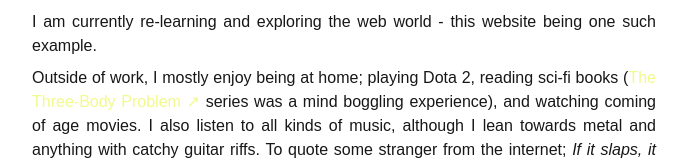
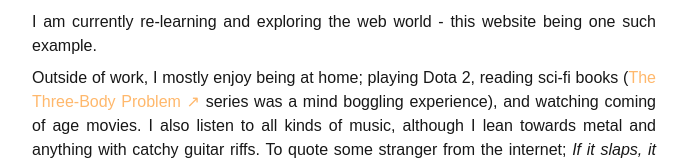
Before and after one commit to davdmoo/davdmoo, a Next.js app: page / in a window 1280 px wide. Shown: the part 392-552 px from the top of the page, without its empty margins (296-983 px from the left). Built offline with nearby package versions, Linux system fonts and the light colour scheme.

Commit message:
fix color on a link

```diff
--- a/app/page.tsx
+++ b/app/page.tsx
@@ -19,7 +19,7 @@ export default function Home() {
         I am currently re-learning and exploring the web world - this website being one such example.
       </p>
       <p className="mb-2">
-        Outside of work, I mostly enjoy being at home; playing Dota 2, reading sci-fi books (<Link href="https://www.goodreads.com/book/show/20518872-the-three-body-problem" target="_blank" rel="noopener noreferrer" style={{color: "#F1FA8C"}}>The Three-Body Problem <span>↗</span></Link> series was a mind boggling experience), and watching coming of age movies.
+        Outside of work, I mostly enjoy being at home; playing Dota 2, reading sci-fi books (<Link href="https://www.goodreads.com/book/show/20518872-the-three-body-problem" target="_blank" rel="noopener noreferrer">The Three-Body Problem <span>↗</span></Link> series was a mind boggling experience), and watching coming of age movies.
         I also listen to all kinds of music, although I lean towards metal and anything with catchy guitar riffs. To quote some stranger from the internet; <em>If it slaps, it slaps</em>.
       </p>
     </div>
```
